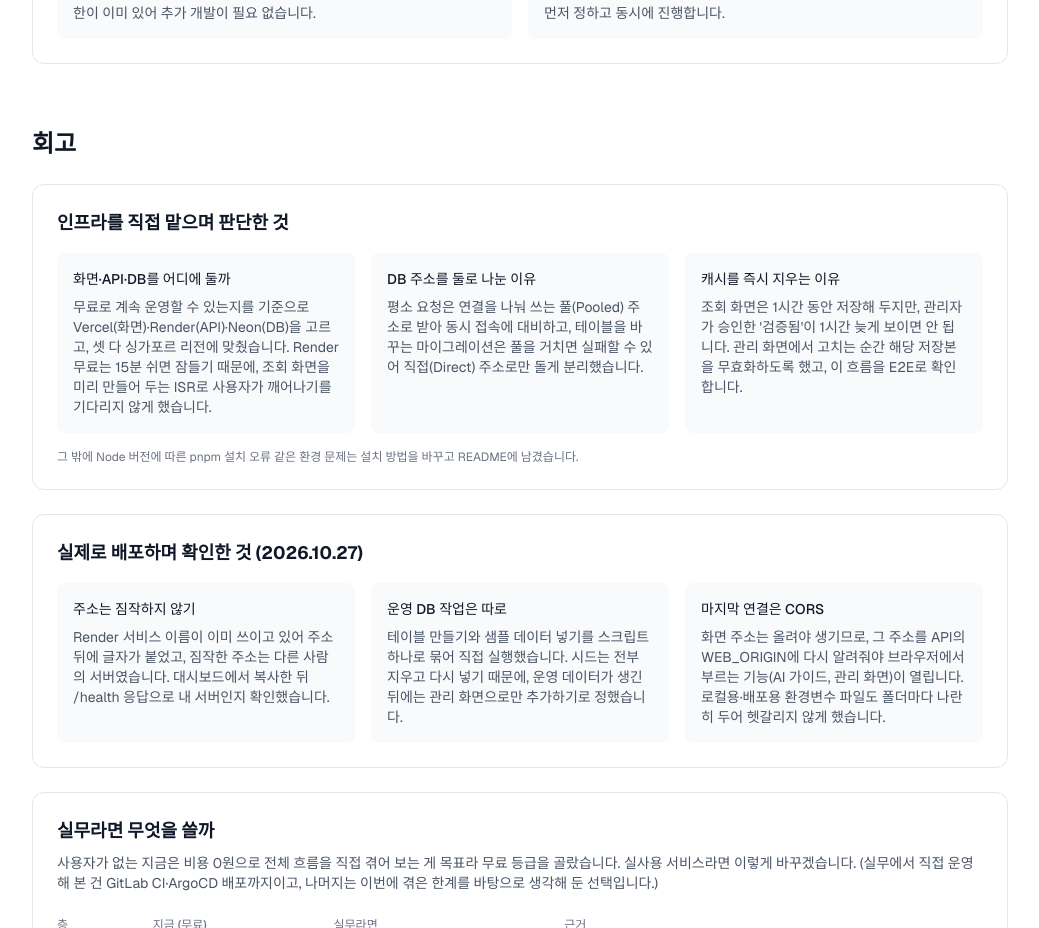
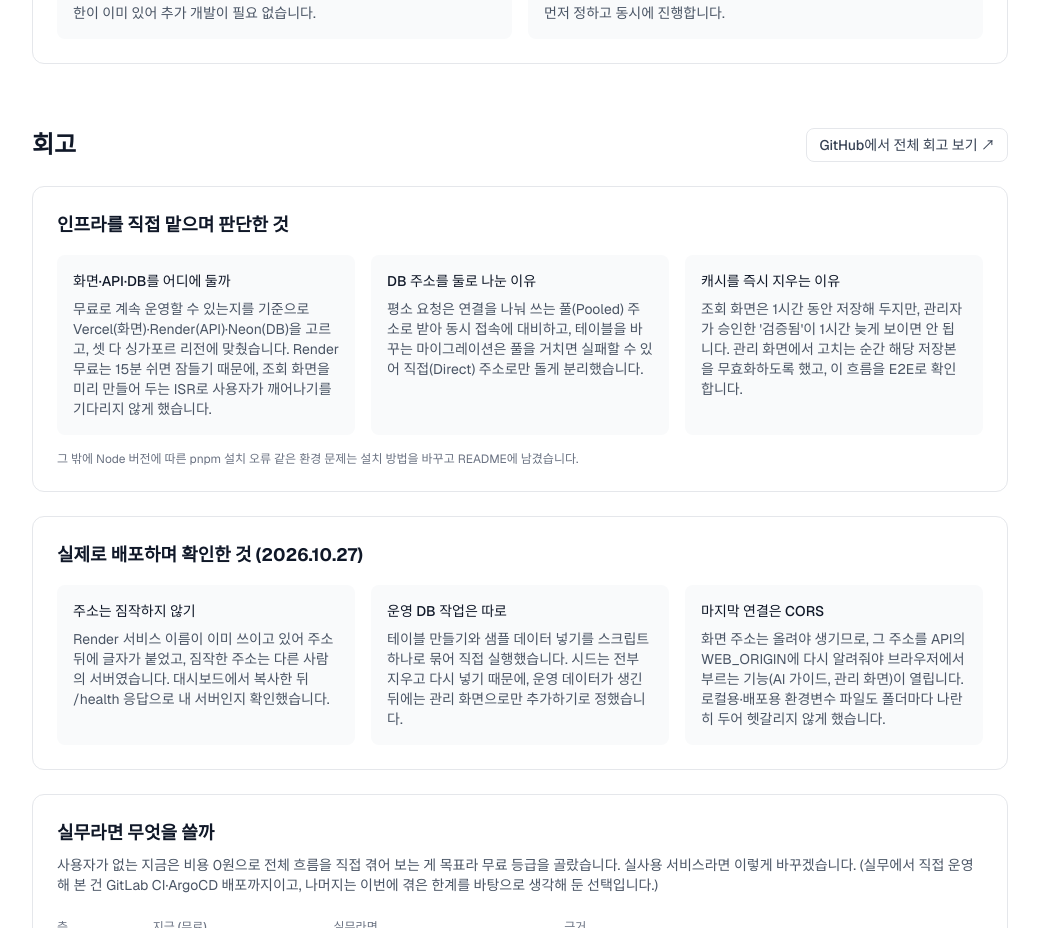
Before and after one commit to HeeJeShin/portfolio, a Next.js app: page /projects/car-check in a window 1280 px wide. Shown: the part 5140-6068 px from the top of the page, without its empty margins (120-1159 px from the left). Built offline with nearby package versions, Linux system fonts and the light colour scheme.

Commit message:
중구 회고 섹션에 GitHub 전체 회고 링크
Co-Authored-By: Claude Opus 5.5 <noreply@anthropic.com>

```diff
--- a/app/projects/car-check/_components/RetrospectiveSection.tsx
+++ b/app/projects/car-check/_components/RetrospectiveSection.tsx
@@ -5,7 +5,17 @@ export const RetrospectiveSection = () => {
 
   return (
     <section className="mb-16">
-      <h2 className="text-2xl font-bold text-gray-900 mb-6">회고</h2>
+      <div className="flex flex-wrap items-center justify-between gap-2 mb-6">
+        <h2 className="text-2xl font-bold text-gray-900">회고</h2>
+        <a
+          href="https://github.com/HeeJeShin/car-check/blob/master/docs/retrospective.md"
+          target="_blank"
+          rel="noopener noreferrer"
+          className="inline-flex items-center gap-1.5 px-3 py-1.5 bg-white border border-gray-200 text-gray-700 rounded-lg hover:bg-gray-50 transition-colors text-sm font-medium"
+        >
+          GitHub에서 전체 회고 보기 ↗
+        </a>
+      </div>
 
       {/* 직접 맡으며 판단한 것 */}
       <div className="bg-white rounded-xl border border-gray-200 p-6 mb-6">
```
